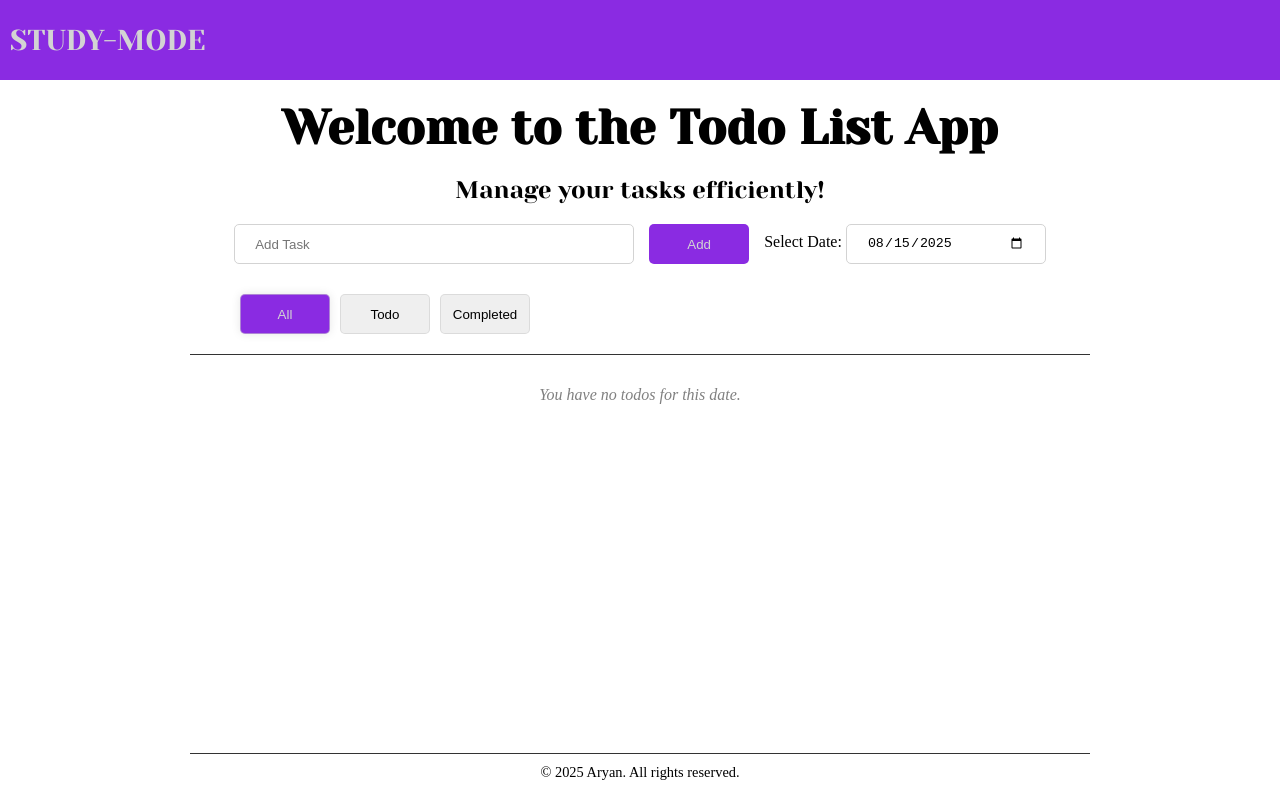
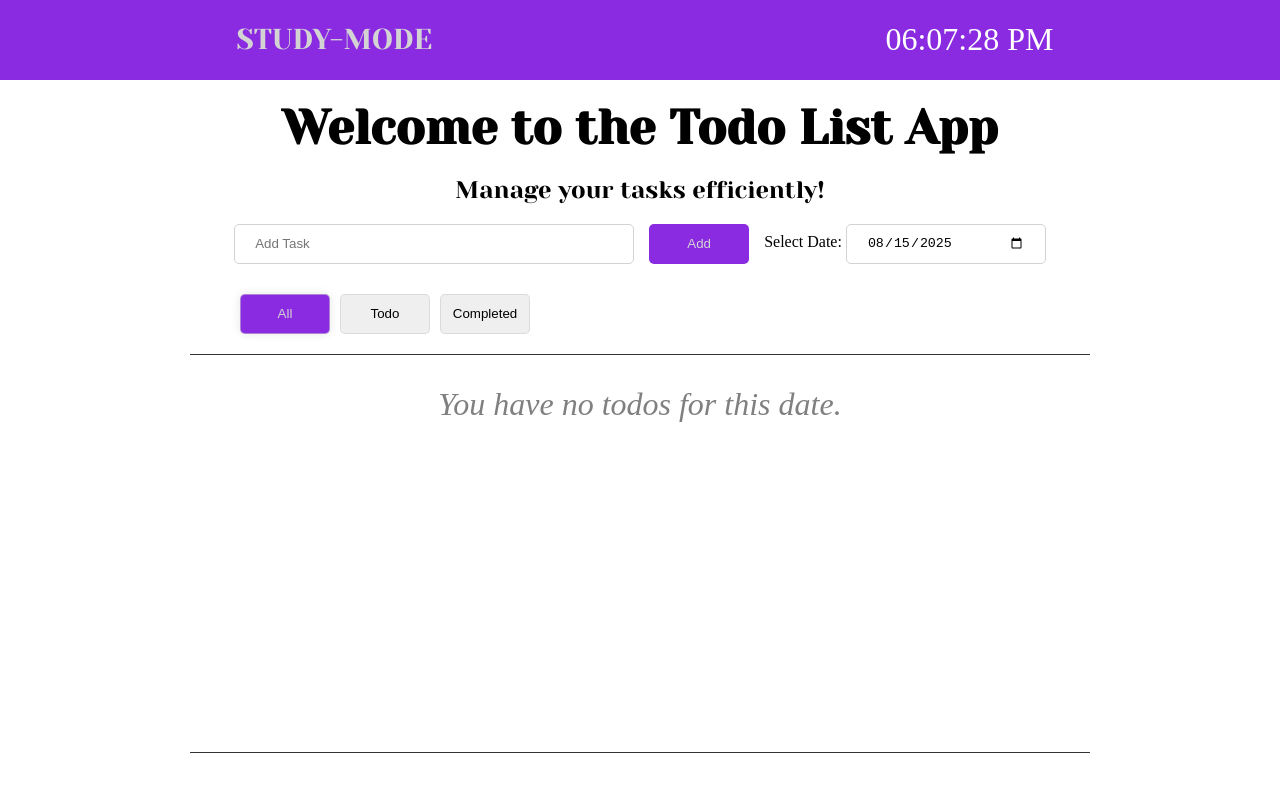
Before and after one commit to aryanX404/Todo-List, a React (Vite) app in the folder todo_list/: page / in a window 1280 px wide. Built offline with nearby package versions, Linux system fonts and the light colour scheme; a web font is replaced by a local one.

Commit message:
created clock component and added it to home page navbar

```diff
--- a/todo_list/src/App.jsx
+++ b/todo_list/src/App.jsx
@@ -1,6 +1,7 @@
 import { useState } from 'react';
 import './App.css'
 import Home from './components/Home.jsx'
+
 
 function App() {
 
@@ -8,6 +9,7 @@
     <>
 
       <Home/>
+
     </>
   )
 }
--- /dev/null
+++ b/todo_list/src/components/Clock.css
@@ -0,0 +1,4 @@
+p{
+    color: white;
+    font-size: 2rem;
+}
--- /dev/null
+++ b/todo_list/src/components/Clock.jsx
@@ -0,0 +1,27 @@
+import React, {useState, useEffect} from 'react'
+import './Clock.css';
+
+export default function Clock() {
+    const [time, setTime] = useState(()=>{
+        const today = new Date();
+        return today.toLocaleTimeString([], {
+          hour: '2-digit',
+          minute: '2-digit',
+          second: '2-digit',
+          hour12:true
+        });
+      });
+      useEffect(() => {
+          const interval = setInterval(()=>{
+            const today = new Date();
+            setTime(today.toLocaleTimeString([], {
+              hour: '2-digit',
+              minute: '2-digit',
+              second: '2-digit',
+              hour12:true
+            }));
+          },1000);
+          return () => clearInterval(interval);
+        },[]);
+  return <p>{time}</p>;
+}
--- a/todo_list/src/components/Home.css
+++ b/todo_list/src/components/Home.css
@@ -25,7 +25,7 @@
     width: 100%;
     background-color: var(--primary-color);
     display: flex;
-    justify-content: flex-start;
+    justify-content: space-around;
     align-items: center;
 
 }
@@ -183,6 +183,11 @@
     padding: 5px 0px;
 }
 
+.task span:hover{
+    color: var(--primary-color);
+    cursor: pointer;
+}
+
 
 .checkbox{
     width: 20px;
--- a/todo_list/src/components/Home.jsx
+++ b/todo_list/src/components/Home.jsx
@@ -1,12 +1,12 @@
 import React, {useState, useEffect, use} from 'react'
 import axios from 'axios'
 import './Home.css'
+import Clock from '../components/Clock.jsx'
 
 export default function Home() {
   const [task, setTask] = useState('');
   const [todos, setTodos] = useState([]);
   const [active, setActive] = useState('all');
-
   const [selectedDate, setSelectedDate] = useState(() => {
   const today = new Date();
   return today.toISOString().split('T')[0]; // "YYYY-MM-DD" format
@@ -92,6 +92,7 @@
     <div className="home">
       <div className="navbar">
         <p className='title'>STUDY-MODE</p>
+        <Clock />
       </div>
       <h1 className='heading'>Welcome to the Todo List App</h1>
       <p className='sub-heading'>Manage your tasks efficiently!</p>
@@ -148,7 +149,12 @@
             checked={todo.completed}
             onClick={()=>handleCheck(todo._id)}
             readOnly />
-            <span className={todo.completed?"strike":""}>{todo.task}</span>
+            <span
+            className={todo.completed?"strike":""}
+            onClick={()=>handleCheck(todo._id)}
+            >
+              {todo.task}
+            </span>
             {/* <i className="fa-solid fa-pen update-icon"></i> */}
             <small>{new Date(todo.date).toLocaleTimeString([], {
               hour: '2-digit',
```
